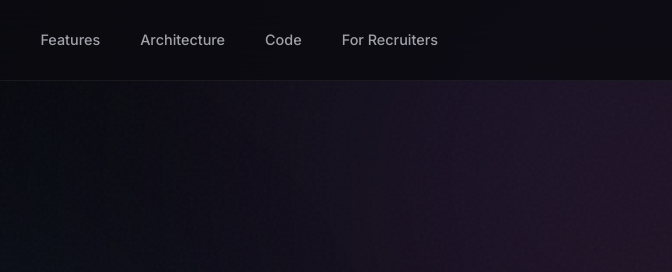
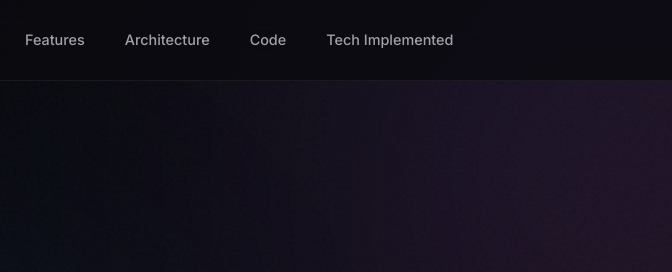
Before and after one commit to pranavkharat/medgraphrag, a plain HTML site: page index.html in a window 1280 px wide. Shown: the top 272 px of the page, 434-1106 px from the left. Drawn offline with Linux system fonts and the light colour scheme.

Commit message:
updated Index page

```diff
--- a/index.html
+++ b/index.html
@@ -1068,7 +1068,7 @@
             <li><a href="#features">Features</a></li>
             <li><a href="#architecture">Architecture</a></li>
             <li><a href="#code">Code</a></li>
-            <li><a href="#interview">For Recruiters</a></li>
+            <li><a href="#interview">Tech Implemented</a></li>
         </ul>
         <a href="https://github.com/pranavkharat/medgraphrag" class="nav-cta" target="_blank">
             <i class="fab fa-github"></i> View Code
```
